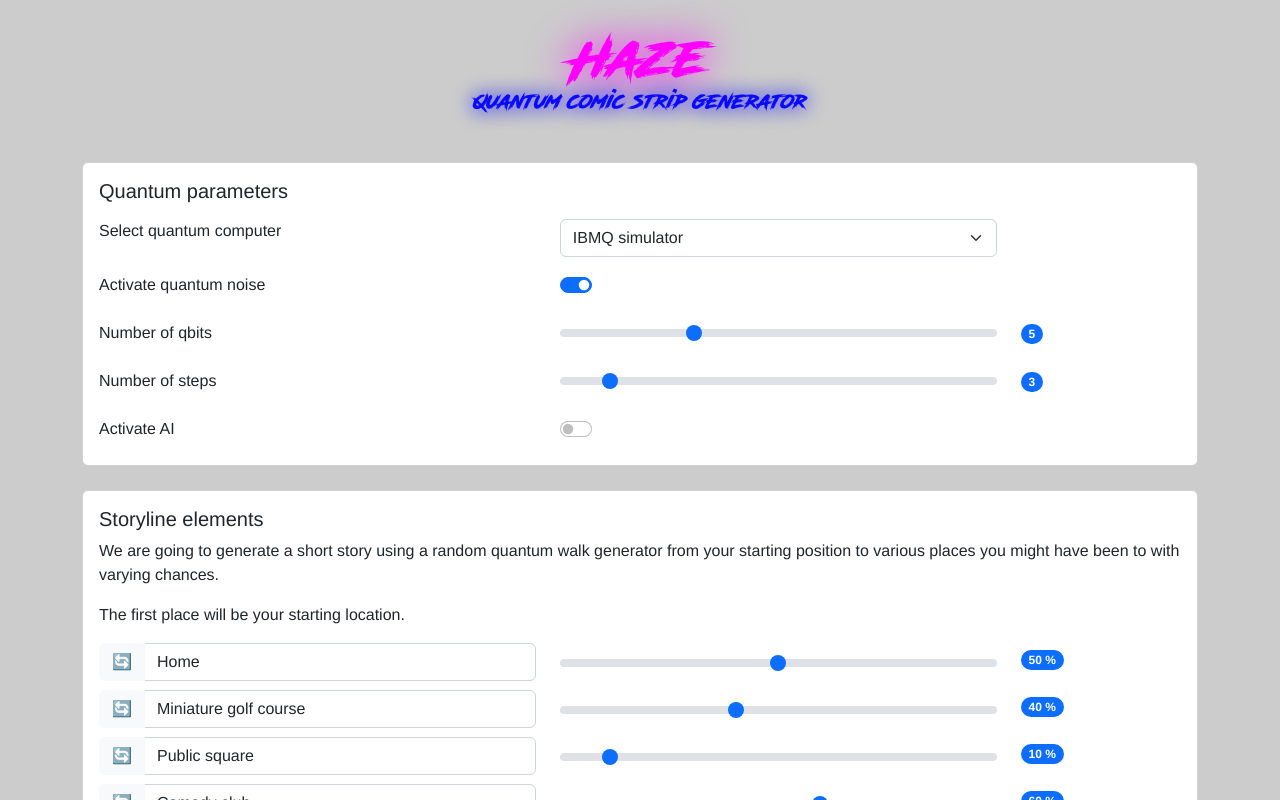
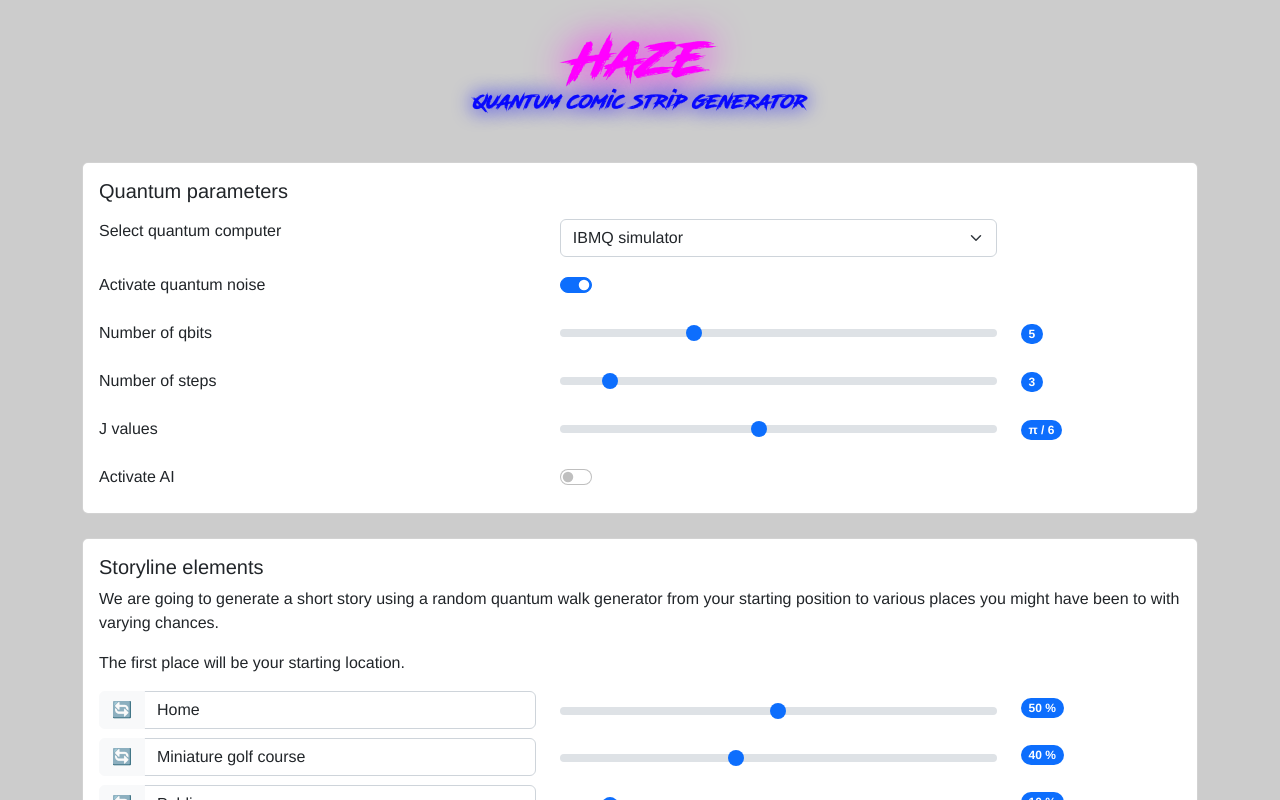
Before and after one commit to sneakyweasel/quintessence, a Vue app in the folder haze-frontend/: page / in a window 1280 px wide. Shown: the top 800 px of the page. Built offline with nearby package versions, Linux system fonts and the light colour scheme.

Commit message:
Added J values for the quantum circuit

```diff
--- a/haze-frontend/src/App.vue
+++ b/haze-frontend/src/App.vue
@@ -19,9 +19,9 @@
                             </label>
                         </div>
                         <div class="col-5">
-                            <select id="computer_select" class="form-select" v-model="quantum_computer">
+                            <select id="computer_select" class="form-select" v-model="quantum_backend">
                                 <option value="ibmq" selected>IBMQ simulator</option>
-                                <option value="ionq">IonQ</option>
+                                <option value="ionq">IonQ simulator</option>
                             </select>
                         </div>
                         <div class="col-2"></div>
@@ -75,6 +75,24 @@
                         <div class="col-2">
                             <span class="badge rounded-pill bg-primary">
                                 {{ steps_count }}
+                            </span>
+                        </div>
+                    </div>
+
+                    <!-- J values -->
+                    <div class="row mt-3">
+                        <div class="col-5">
+                            <label for="jval_range" class="form-label">
+                                <span class="">J values</span>
+                            </label>
+                        </div>
+                        <div class="col-5">
+                            <input id="jval_range" v-model.number="jval" type="range" class="form-range" min="1" max="12"
+                                step="1">
+                        </div>
+                        <div class="col-2">
+                            <span class="badge rounded-pill bg-primary">
+                                π / {{ jval }}
                             </span>
                         </div>
                     </div>
@@ -256,7 +274,8 @@ export default {
             // Form
             qbit_count: 5,
             steps_count: 3,
-            quantum_computer: 'ibmq',
+            jval: 6,
+            quantum_backend: 'ibmq',
             places: [],
             activate_ai: false,
             activate_noise: true,
@@ -317,8 +336,9 @@ export default {
             event.preventDefault();
             // Simple POST request with a JSON body using axios
             let data = {
-                computer: this.quantum_computer,
+                quantum_backend: this.quantum_backend,
                 steps: this.steps_count,
+                jval: this.jval,
                 places: this.places,
                 activate_ai: this.activate_ai,
                 activate_noise: this.activate_noise,
```
Also changed, not shown: 2 other files (tests, documents, lock files or other folders).
